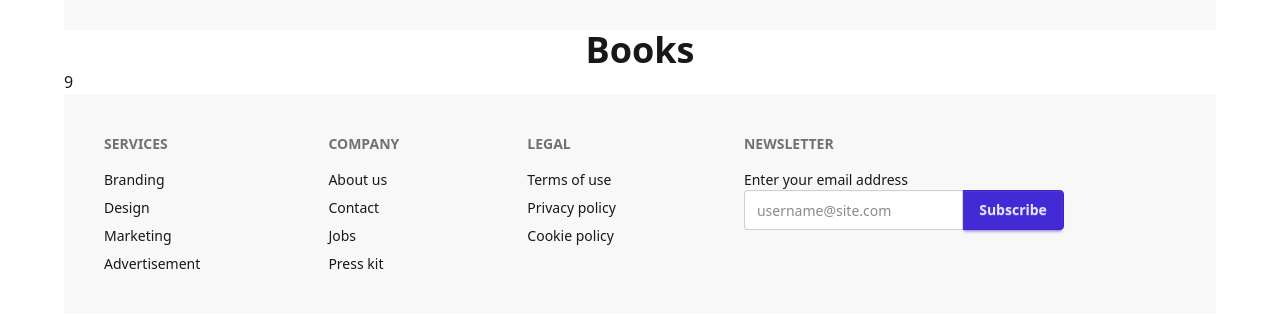
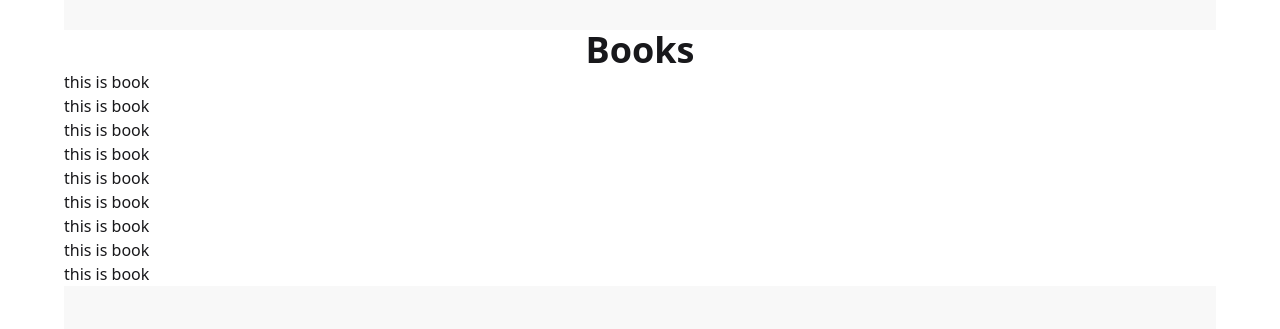
Before and after one commit to atikmahmud482/react2, a React (Vite) app in the folder boi-poka-vibe/: page / in a window 1280 px wide. Shown: the part 835-1164 px from the top of the page. Built offline with nearby package versions, Linux system fonts and the light colour scheme.

Commit message:
send data bfrom books to book

```diff
--- /dev/null
+++ b/boi-poka-vibe/src/components/Book/Book.jsx
@@ -0,0 +1,11 @@
+import React from "react";
+
+const Book = () => {
+  return (
+    <div>
+      <h2>this is book</h2>
+    </div>
+  );
+};
+
+export default Book;
--- a/boi-poka-vibe/src/components/Books/Books.jsx
+++ b/boi-poka-vibe/src/components/Books/Books.jsx
@@ -1,4 +1,5 @@
 import { useEffect, useState } from "react";
+import Book from "../Book/Book";
 
 const Books = () => {
   const [books, setBooks] = useState([]);
@@ -10,7 +11,11 @@ const Books = () => {
   return (
     <div>
       <h2 className="text-4xl font-bold text-center">Books</h2>
-      <p>{books.length}</p>
+      <div>
+        {books.map((book) => (
+          <Book book={book} key={book.bookID}></Book>
+        ))}
+      </div>
     </div>
   );
 };
```
